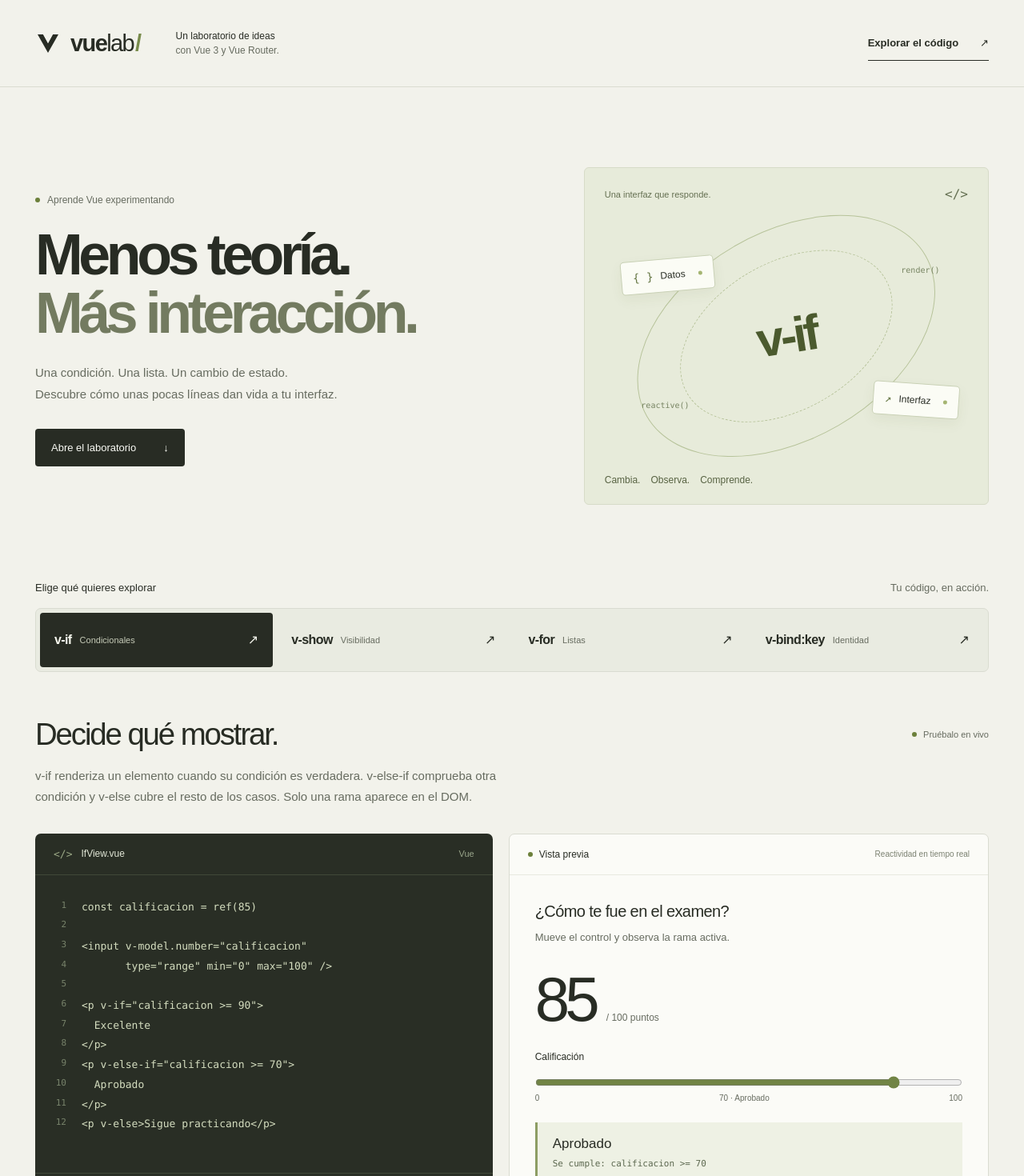
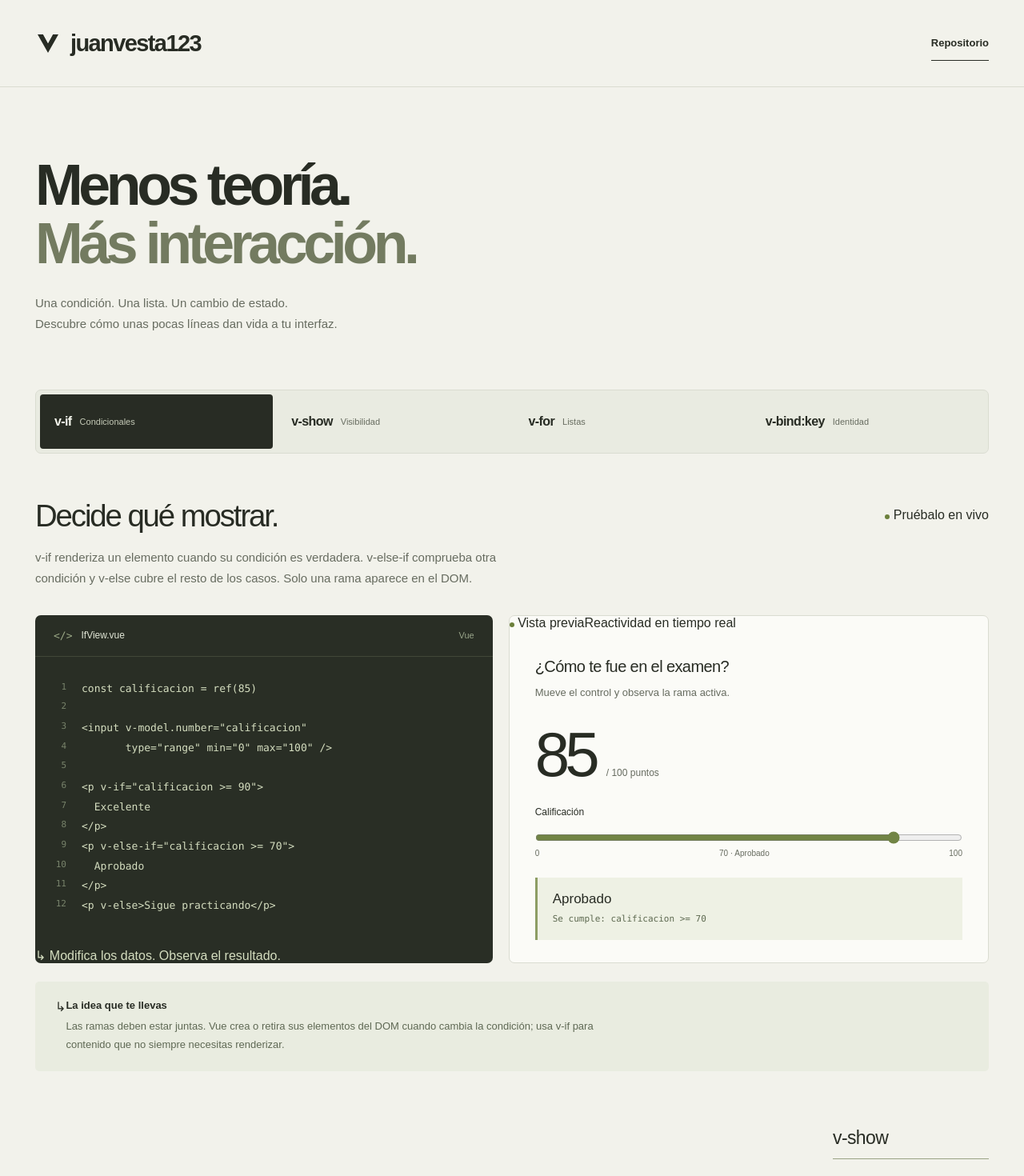
Before and after one commit to juanvesta123/vue-estructuras-control, a Vue app: page /#/v-if in a window 1280 px wide. Shown: the top 1470 px of the page at 80% size. Built offline with nearby package versions, Linux system fonts and the light colour scheme; the HTML template or start-up script is replaced by a standard one; a web font is replaced by a local one.

Commit message:
refactor: simplifica navegación y presentación

```diff
--- a/src/App.vue
+++ b/src/App.vue
@@ -1,7 +1,6 @@
 <script setup>
 import { computed, ref, watch } from "vue";
 import { useRoute } from "vue-router";
-import HeroDiagram from "./components/HeroDiagram.vue";
 const route = useRoute();
 const inputMode = ref("pointer");
 const lessons = [
@@ -36,7 +35,7 @@ function focusContent() {
 watch(
   () => route.meta.title,
   (title) => {
-    document.title = `${title || "Estructuras de control"} | Vue Lab`;
+    document.title = `${title || "Estructuras de control"} | juanvesta123`;
   },
   { immediate: true },
 );
@@ -53,33 +52,26 @@ watch(
     >
     <header class="site-header">
       <div class="header-inner">
-        <router-link to="/" class="brand" aria-label="Vue Lab, inicio"
+        <router-link to="/" class="brand" aria-label="juanvesta123, inicio"
           ><svg class="brand-symbol" viewBox="0 0 32 32" aria-hidden="true">
             <path d="M3 5h7l6 11 6-11h7L16 28Z" fill="currentColor" />
             <path d="M10 5h4l2 4 2-4h4L16 16Z" fill="var(--paper)" /></svg
           ><span
-            >vue<span class="brand-light">lab</span
-            ><span class="brand-dot">/</span></span
+            >juanvesta123</span
           ></router-link
         >
-        <p class="header-caption">
-          Un laboratorio de ideas<br /><span>con Vue 3 y Vue Router.</span>
-        </p>
         <a
           class="repo-link"
           href="https://github.com/juanvesta123/vue-estructuras-control"
           target="_blank"
           rel="noopener noreferrer"
-          >Explorar el código <span aria-hidden="true">↗</span></a
+          >Repositorio</a
         >
       </div>
     </header>
     <main class="shell">
       <section class="intro" aria-labelledby="intro-title">
         <div class="intro-text">
-          <p class="intro-kicker">
-            <span class="dot"></span> Aprende Vue experimentando
-          </p>
           <h1 id="intro-title">
             Menos teoría.<br /><span>Más interacción.</span>
           </h1>
@@ -89,57 +81,32 @@ watch(
             />
             Descubre cómo unas pocas líneas dan vida a tu interfaz.
           </p>
-          <a
-            class="intro-action"
-            href="#contenido"
-            @click.prevent="focusContent"
-            >Abre el laboratorio <span aria-hidden="true">↓</span></a
-          >
         </div>
-        <HeroDiagram
-          :motion-allowed="inputMode === 'pointer'"
-          :directive="lessons[currentIndex].directive"
-        />
       </section>
       <div class="lab-area" id="contenido" tabindex="-1">
-        <div class="lab-heading">
-          <p>Elige qué quieres explorar</p>
-          <span>Tu código, en acción.</span>
-        </div>
         <nav class="lesson-nav" aria-label="Lecciones de Vue">
           <router-link
             v-for="lesson in lessons"
             :key="lesson.path"
             :to="lesson.path"
             ><span class="nav-directive">{{ lesson.directive }}</span
-            ><span class="nav-label">{{ lesson.title }}</span
-            ><span class="nav-arrow" aria-hidden="true">↗</span></router-link
+            ><span class="nav-label">{{ lesson.title }}</span></router-link
           >
         </nav>
         <router-view />
         <div class="lesson-continuation">
-          <p>
-            La mejor forma de entenderlo<br /><strong
-              >es cambiarlo tú mismo.</strong
-            >
-          </p>
           <router-link class="next-lesson" :to="nextLesson.path"
-            ><span>Sigue explorando</span
-            ><strong
-              >{{ nextLesson.directive }}
-              <span aria-hidden="true">→</span></strong
-            ></router-link
+            ><strong>{{ nextLesson.directive }}</strong></router-link
           >
         </div>
       </div>
       <footer class="site-footer">
-        <span class="footer-brand">vuelab/ <span>por juanvesta123</span></span>
-        <p>Hecho con Vue 3. Construido para aprender.</p>
+        <span class="footer-brand">juanvesta123</span>
         <a
           href="https://github.com/juanvesta123/vue-estructuras-control/blob/main/evidencias-vue-lab.pdf"
           target="_blank"
           rel="noopener noreferrer"
-          >Ver evidencias <span aria-hidden="true">↗</span></a
+          >Evidencias</a
         >
       </footer>
     </main>
--- a/src/style.css
+++ b/src/style.css
@@ -92,50 +92,18 @@ pre {
   width: 32px;
   height: 32px;
 }
-.brand-light {
-  font-weight: 500;
-}
-.brand-dot {
-  color: #788b4b;
-  margin-left: 2px;
-}
-.header-caption {
-  font-size: 12px;
-  line-height: 1.5;
-  color: var(--ink);
-}
-.header-caption span {
-  color: var(--muted);
-}
 .repo-link {
   margin-left: auto;
   min-height: 44px;
   display: inline-flex;
   align-items: center;
-  gap: 27px;
+  gap: 0;
   font-size: 13px;
   font-weight: 700;
   border-bottom: 1px solid var(--ink);
 }
-.repo-link > span,
-.intro-action > span {
-  display: inline-block;
-  transition: transform 160ms var(--ease-out);
-}
 .intro {
-  display: grid;
-  grid-template-columns: 1.25fr 1fr;
-  gap: 44px;
-  align-items: center;
-  padding: 86px 0 96px;
-}
-.intro-kicker {
-  display: flex;
-  align-items: center;
-  gap: 9px;
-  font-size: 12px;
-  color: var(--muted);
-  margin-bottom: 25px;
+  padding: 86px 0 68px;
 }
 .dot {
   display: inline-block;
@@ -164,147 +132,9 @@ h1 > span {
   margin-top: 25px;
   text-wrap: pretty;
 }
-.intro-action {
-  display: inline-flex;
-  align-items: center;
-  gap: 34px;
-  background: var(--ink);
-  color: #fafbf5;
-  padding: 16px 20px;
-  border-radius: 4px;
-  font-size: 13px;
-  font-weight: 500;
-  margin-top: 30px;
-}
-.hero-diagram {
-  position: relative;
-  padding: 14px 0 0 4px;
-}
-.diagram-surface {
-  aspect-ratio: 1.2;
-  position: relative;
-  overflow: hidden;
-  border-radius: 6px;
-  border: 1px solid #d7dbc8;
-  background-color: #e7ebda;
-  background-image: radial-gradient(#aeb89b 0.65px, transparent 0.65px);
-  background-size: 18px 18px;
-}
-.diagram-topline,
-.diagram-bottomline {
-  position: absolute;
-  left: 25px;
-  right: 25px;
-  display: flex;
-  align-items: center;
-  justify-content: space-between;
-  z-index: 1;
-}
-.diagram-topline {
-  top: 23px;
-  font-size: 11px;
-  color: #657052;
-}
-.diagram-corner {
-  font-family: Consolas, monospace;
-  font-size: 16px;
-}
-.diagram-bottomline {
-  bottom: 23px;
-  justify-content: flex-start;
-  gap: 13px;
-  font-size: 12px;
-  color: #586343;
-}
-.diagram-orbit {
-  position: absolute;
-  border: 1px solid #b7c39a;
-  border-radius: 50%;
-  left: 50%;
-  top: 50%;
-  transform: translate(-50%, -50%) rotate(-30deg);
-}
-.orbit-outer {
-  width: 80%;
-  height: 62%;
-}
-.orbit-inner {
-  width: 57%;
-  height: 44%;
-  border-style: dashed;
-}
-.directive-symbol {
-  position: absolute;
-  top: 50%;
-  left: 50%;
-  transform: translate(-50%, -50%) rotate(-9deg);
-  white-space: nowrap;
-  font-size: clamp(38px, 4.8vw, 70px);
-  font-weight: 700;
-  letter-spacing: -0.07em;
-  color: #4b5a2e;
-}
-.diagram-node {
-  position: absolute;
-  display: flex;
-  align-items: center;
-  gap: 9px;
-  background: #fbfcf5;
-  border: 1px solid #c9d1b6;
-  border-radius: 5px;
-  padding: 12px 14px;
-  font-size: 12px;
-  box-shadow: 0 6px 16px #495a2110;
-}
-.node-data {
-  left: 9%;
-  top: 27%;
-  transform: rotate(-5deg);
-}
-.node-view {
-  right: 7%;
-  bottom: 26%;
-  transform: rotate(4deg);
-}
-.node-icon {
-  font-family: Consolas, monospace;
-  font-size: 14px;
-  color: #667744;
-}
-.diagram-node i {
-  width: 5px;
-  height: 5px;
-  background: #a5b572;
-  border-radius: 50%;
-  margin-left: 7px;
-}
-.diagram-coordinate {
-  position: absolute;
-  font:
-    10px Consolas,
-    monospace;
-  color: #778462;
-}
-.coordinate-a {
-  left: 14%;
-  bottom: 28%;
-}
-.coordinate-b {
-  right: 12%;
-  top: 29%;
-}
 .lab-area {
   scroll-margin-top: 24px;
   outline: none;
-}
-.lab-heading {
-  display: flex;
-  justify-content: space-between;
-  margin-bottom: 18px;
-  font-size: 13px;
-}
-.lab-heading > span {
-  color: var(--muted);
 }
 .lesson-nav {
   display: grid;
@@ -343,11 +173,6 @@ h1 > span {
 .router-link-active .nav-label {
   color: #c6cbb8;
 }
-.nav-arrow {
-  margin-left: auto;
-  font-size: 16px;
-  transition: transform 160ms var(--ease-out);
-}
 .lesson-heading {
   display: flex;
   align-items: center;
@@ -360,14 +185,6 @@ h2 {
   line-height: 1.18;
   letter-spacing: -0.055em;
   text-wrap: balance;
-}
-.lesson-indicator {
-  display: inline-flex;
-  align-items: center;
-  gap: 8px;
-  color: var(--muted);
-  font-size: 11px;
-  white-space: nowrap;
 }
 .lesson-description {
   font-size: 15px;
@@ -439,37 +256,11 @@ pre {
   text-align: right;
   user-select: none;
 }
-.code-note {
-  border-top: 1px solid #414838;
-  padding: 15px 23px;
-  color: #a3af94;
-  font-size: 11px;
-  display: flex;
-  gap: 9px;
-}
 .demo-panel {
   display: flex;
   flex-direction: column;
   background: var(--surface);
   border: 1px solid var(--line);
-}
-.demo-toolbar {
-  padding: 18px 23px;
-  border-bottom: 1px solid #e8e9df;
-  display: flex;
-  align-items: center;
-  justify-content: space-between;
-  gap: 12px;
-}
-.demo-label {
-  display: inline-flex;
-  gap: 8px;
-  align-items: center;
-  font-size: 12px;
-}
-.demo-toolbar > span:last-child {
-  font-size: 10px;
-  color: #7b8171;
 }
 .demo-content {
   padding: 32px 32px 28px;
@@ -556,14 +347,9 @@ input[type="range"] {
   padding: 22px 25px;
   display: flex;
   align-items: flex-start;
-  gap: 22px;
+  gap: 0;
   background: #e9ece0;
   border-radius: 5px;
-}
-.tip-icon {
-  font-size: 22px;
-  line-height: 1;
-  color: #758453;
 }
 .takeaway h3 {
   font-size: 13px;
@@ -592,15 +378,13 @@ input[type="range"] {
   font-weight: 700;
 }
 .primary-button,
-.remove-button,
-.intro-action {
+.remove-button {
   transition:
     transform 100ms var(--ease-out),
     opacity 160ms ease;
 }
 .primary-button:active:not(:disabled),
-.remove-button:active,
-.intro-action:active {
+.remove-button:active {
   transform: scale(0.97);
   transition-duration: 120ms;
 }
@@ -733,15 +517,10 @@ input[type="range"] {
 }
 .lesson-continuation {
   display: flex;
-  justify-content: space-between;
+  justify-content: flex-end;
   align-items: center;
   gap: 20px;
   padding: 58px 0 65px;
-}
-.lesson-continuation p {
-  color: var(--muted);
-  font-size: 15px;
-  line-height: 1.6;
 }
 .lesson-continuation strong {
   color: var(--ink);
@@ -752,15 +531,7 @@ input[type="range"] {
   border-bottom: 1px solid #9aa384;
   padding: 12px 0;
 }
-.next-lesson > span {
-  display: block;
-  font-size: 11px;
-  color: var(--muted);
-  margin-bottom: 8px;
-}
 .next-lesson > strong {
-  display: flex;
-  justify-content: space-between;
   font-size: 23px;
   letter-spacing: -0.6px;
 }
@@ -780,13 +551,6 @@ input[type="range"] {
   font-size: 16px;
   font-weight: 700;
   letter-spacing: -0.5px;
-}
-.footer-brand > span {
-  margin-left: 13px;
-  font-size: 10px;
-  font-weight: 400;
-  letter-spacing: 0;
-  color: var(--muted);
 }
 .site-footer a {
   padding: 12px 0;
@@ -819,13 +583,6 @@ input[type="range"] {
   .lesson-nav a:not(.router-link-active):hover {
     background: #dfe5d0;
   }
-  .lesson-nav a:hover .nav-arrow,
-  .repo-link:hover > span {
-    transform: translate(2px, -2px);
-  }
-  .intro-action:hover > span {
-    transform: translateY(3px);
-  }
   .primary-button:hover:not(:disabled) {
     opacity: 0.82;
   }
@@ -834,9 +591,6 @@ input[type="range"] {
   }
 }
 @media (min-width: 801px) and (max-width: 1100px) {
-  .intro {
-    gap: 25px;
-  }
   .lesson-nav a {
     padding: 15px 12px;
     gap: 6px;
@@ -858,9 +612,6 @@ input[type="range"] {
     min-height: 84px;
     gap: 15px;
   }
-  .header-caption {
-    display: none;
-  }
   .brand {
     font-size: 26px;
     gap: 9px;
@@ -874,64 +625,17 @@ input[type="range"] {
     gap: 12px;
   }
   .intro {
-    grid-template-columns: 1fr;
-    padding: 47px 0 56px;
-    gap: 34px;
+    padding: 47px 0 40px;
   }
   h1 {
     font-size: clamp(2.7rem, 8vw, 4.5rem);
     letter-spacing: -0.065em;
   }
-  .intro-kicker {
-    margin-bottom: 21px;
-    font-size: 11px;
-  }
   .intro-copy {
     font-size: 14px;
     margin-top: 22px;
   }
-  .intro-action {
-    margin-top: 23px;
-  }
   .desktop-break {
-    display: none;
-  }
-  .hero-diagram {
-    padding: 0;
-  }
-  .diagram-surface {
-    aspect-ratio: 1.7;
-  }
-  .directive-symbol {
-    font-size: 45px;
-  }
-  .diagram-node {
-    padding: 9px 12px;
-    font-size: 10px;
-  }
-  .diagram-topline {
-    top: 16px;
-    font-size: 10px;
-  }
-  .diagram-bottomline {
-    bottom: 16px;
-    font-size: 10px;
-  }
-  .diagram-coordinate {
-    display: none;
-  }
-  .node-data {
-    top: 30%;
-    left: 8%;
-  }
-  .node-view {
-    bottom: 27%;
-    right: 5%;
-  }
-  .lab-heading {
-    font-size: 12px;
-  }
-  .lab-heading > span {
     display: none;
   }
   .lesson-nav {
@@ -951,14 +655,8 @@ input[type="range"] {
     flex-basis: 100%;
     order: 3;
   }
-  .lesson-heading {
-    display: block;
-  }
   h2 {
     font-size: 30px;
-  }
-  .lesson-indicator {
-    margin-top: 14px;
   }
   .lesson-description {
     margin: 17px 0 25px;
@@ -974,12 +672,8 @@ input[type="range"] {
   .demo-content {
     padding: 27px 22px;
   }
-  .demo-toolbar,
   .panel-bar {
     padding: 16px 20px;
-  }
-  .demo-toolbar > span:last-child {
-    display: none;
   }
   pre {
     padding: 23px 16px;
@@ -1005,9 +699,6 @@ input[type="range"] {
   .lesson-continuation {
     padding: 37px 0 42px;
   }
-  .lesson-continuation p {
-    font-size: 12px;
-  }
   .next-lesson {
     min-width: 140px;
   }
@@ -1016,11 +707,6 @@ input[type="range"] {
   }
   .site-footer {
     gap: 12px;
-  }
-  .site-footer > p {
-    flex-basis: 100%;
-    order: 3;
-    font-size: 10px;
   }
 }
 @media (max-width: 360px) {
@@ -1035,18 +721,6 @@ input[type="range"] {
   h1 {
     font-size: 38px;
   }
-  .node-data {
-    left: 4%;
-  }
-  .node-view {
-    right: 4%;
-  }
-  .diagram-node {
-    padding: 7px 9px;
-  }
-  .directive-symbol {
-    font-size: 36px;
-  }
   .demo-content {
     padding: 25px 17px;
   }
@@ -1059,34 +733,16 @@ input[type="range"] {
 }
 @media (prefers-reduced-motion: reduce) {
   .primary-button,
-  .remove-button,
-  .intro-action {
+  .remove-button {
     transition: opacity 160ms ease;
   }
   .primary-button:active,
-  .remove-button:active,
-  .intro-action:active {
+  .remove-button:active {
     transform: none;
-  }
-  .nav-arrow,
-  .repo-link > span,
-  .intro-action > span {
-    transition: none;
-    transform: none !important;
-  }
-  .diagram-surface {
-    transform: none !important;
-  }
-  .flow-word {
-    opacity: 1 !important;
   }
 }
 [data-input="keyboard"] .primary-button,
-[data-input="keyboard"] .remove-button,
-[data-input="keyboard"] .intro-action,
-[data-input="keyboard"] .nav-arrow,
-[data-input="keyboard"] .repo-link > span,
-[data-input="keyboard"] .intro-action > span {
+[data-input="keyboard"] .remove-button {
   transition: none;
   transform: none !important;
 }
```
